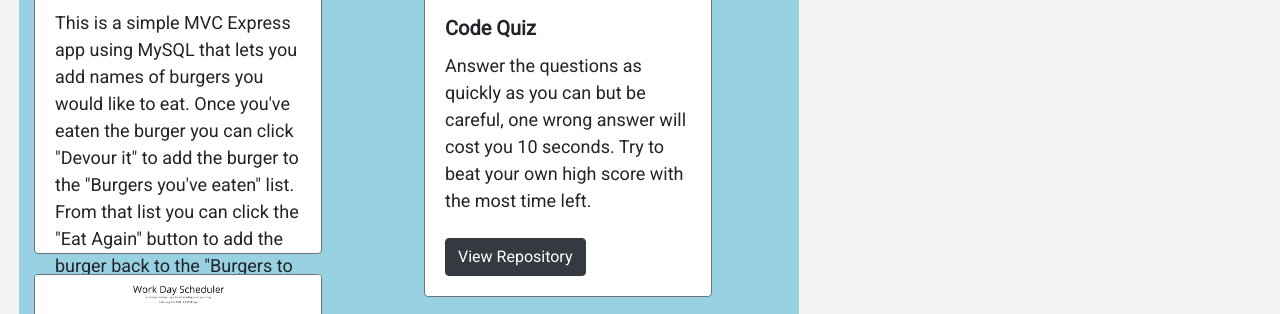
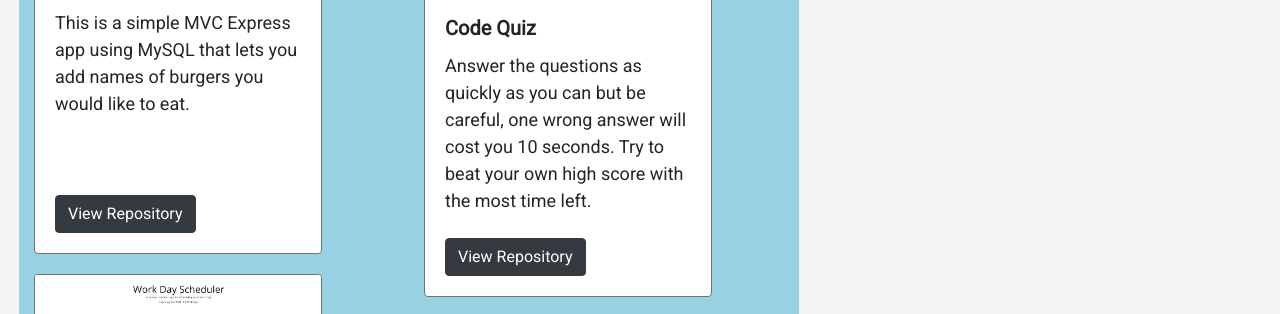
Before and after one commit to JodyBrzo/my-portfolio, a plain HTML site: page portfolio.html in a window 1280 px wide. Shown: the part 875-1189 px from the top of the page. Drawn offline with nearby package versions, Linux system fonts and the light colour scheme.

Commit message:
Update portfolio.html

```diff
--- a/portfolio.html
+++ b/portfolio.html
@@ -64,7 +64,7 @@
             </div>
               <div class="card-body">
                 <h5 class="card-title ">Eat Da Burger!</h5>
-                <div class="flex-grow-1"><p class="card-text ">This is a simple MVC Express app using MySQL that lets you add names of burgers you would like to eat. Once you've eaten the burger you can click "Devour it" to add the burger to the "Burgers you've eaten" list. From that list you can click the "Eat Again" button to add the burger back to the "Burgers to eat" list.</p></div>
+                <div class="flex-grow-1"><p class="card-text ">This is a simple MVC Express app using MySQL that lets you add names of burgers you would like to eat. </p></div>
                 <div class="flex-grow-0"><a href="https://github.com/JodyBrzo/eat-da-burger" target="_blank" class="btn btn-dark">View Repository</a></div>
               </div>
             </div>
```
